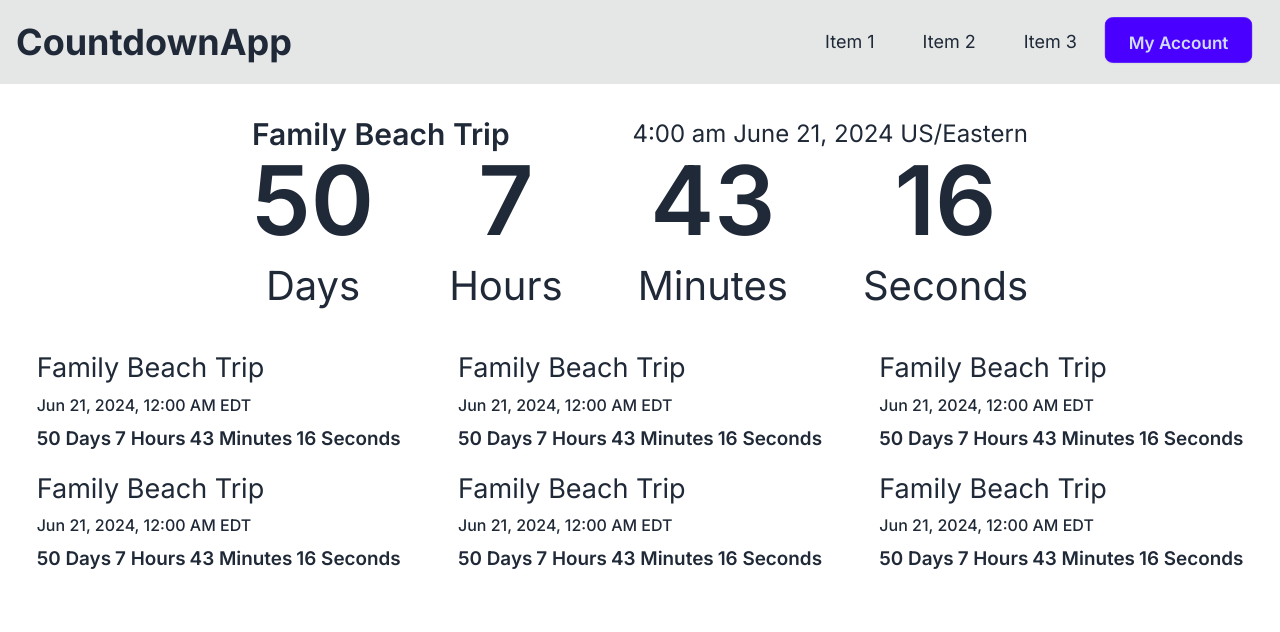
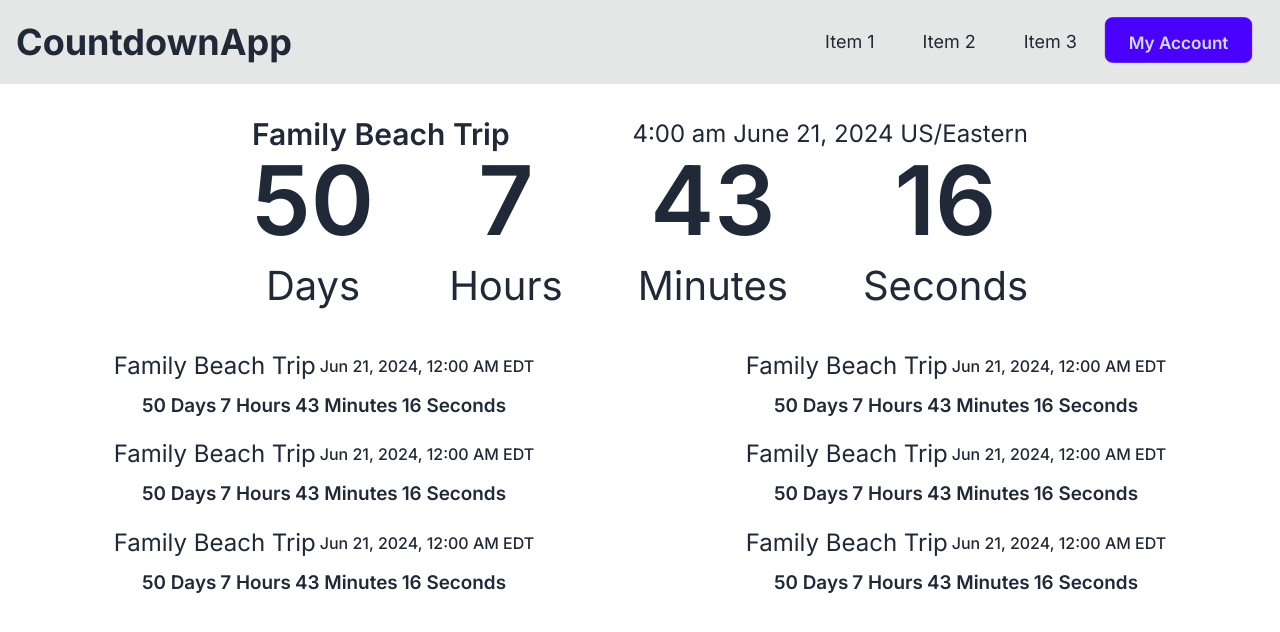
Before and after one commit to matthew-talamantes/CountDownApp, a Next.js app in the folder frontend/: page / in a window 1280 px wide. Shown: the top 632 px of the page. Built offline with nearby package versions, Linux system fonts and the light colour scheme.

Commit message:
Some small changes

```diff
--- a/frontend/src/components/FavoriteCountCard.tsx
+++ b/frontend/src/components/FavoriteCountCard.tsx
@@ -12,8 +12,8 @@ export default function FavoriteCountCard({ countDown: { title, dateTime, timeZo
 
     return (
         <article className="flex flex-col justify-start items-center gap-2">
-            <div className="flex flex-col justify-start items-start gap-1 w-full">
-                <h3 className="text-[1.69rem] font-normal text-base-content">{title}</h3>
+            <div className="flex flex-col md:flex-row justify-start md:justify-between items-start md:items-center gap-1 w-full">
+                <h3 className="text-[1.5rem] font-normal text-base-content">{title}</h3>
                 <h4 className="text-base font-medium text-base-content">{date.toLocaleString('en-US', { hour12: true, timeZone: timeZone, hour: 'numeric', minute: 'numeric', month: 'short', day: 'numeric', year: 'numeric', timeZoneName: 'short' })}</h4>
             </div>
             <div className="flex flex-row justify-center items-center gap-1">
```
